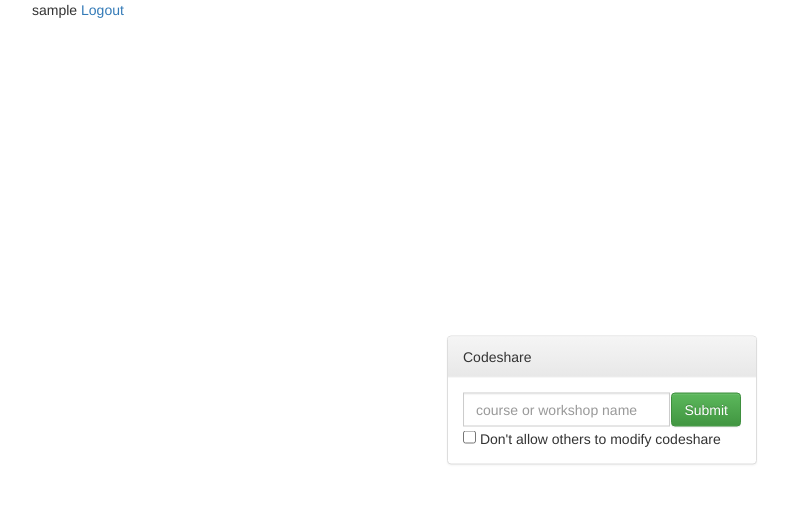
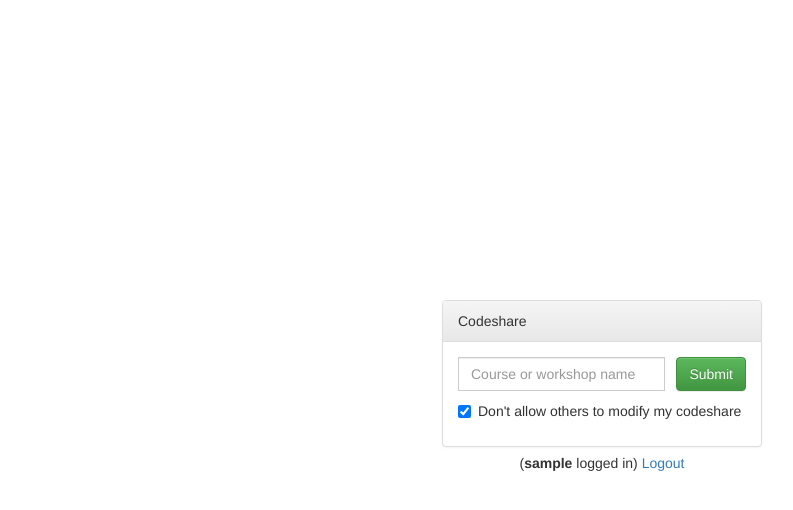
Before and after one commit to ymittal/codeshare, a Django app: page / in a window 1280 px wide. Shown: the top 510 px of the page, without its empty margins (38-831 px from the left). Run offline with Django 3.2, Linux system fonts and the light colour scheme; the visitor is signed in with stand-in values (Sample User, id 1); some libraries are stand-ins or nearby versions.

Commit message:
Improved styling for newly added features

```diff
--- a/codeshare/forms.py
+++ b/codeshare/forms.py
@@ -7,7 +7,8 @@ from .models import Instructor, CodeSnippet
 
 
 class UserForm(forms.ModelForm):
-    password = forms.CharField(widget=forms.PasswordInput())
+    password = forms.CharField(widget=forms.PasswordInput(
+        attrs={'class': 'form-control', 'name': 'password', 'placeholder': 'Password'}))
 
     class Meta:
         model = User
@@ -16,8 +17,7 @@ class UserForm(forms.ModelForm):
             "password",
         ]
         widgets = {
-            "username": TextInput(attrs={'name': 'username', 'placeholder': 'Username'}),
-            "password": TextInput(attrs={'password': 'password'}),
+            "username": TextInput(attrs={'class': 'form-control', 'name': 'username', 'placeholder': 'Username', 'autocomplete': 'off'}),
         }
 
 
--- a/django_project/templates/codeshare/index.html
+++ b/django_project/templates/codeshare/index.html
@@ -5,7 +5,7 @@
 {% load static %}
 <link rel="stylesheet" href="{% static 'css/home.css' %}">
 
-
+<div class="main-content">
 	<div class="panel panel-default course-panel">
 	  <div class="panel-heading">Codeshare</div>
 		<div class="panel-body">
@@ -17,23 +17,33 @@
 						<input class="btn btn-success" type="submit" value="Submit"/>
 					</div>
 					<div class="input-group img-rounded">
-					<input class="form-control" placeholder="course or workshop name" id="course" type="text" name="course_name">
+						<input class="form-control" placeholder="Course or workshop name" id="course" type="text" name="course_name" autocomplete="off">
 					</div>
 				</div>
 
+				<div>
 					{% if request.user.is_authenticated %}
-				<input type="checkbox" name="is_private">
-				Don't allow others to modify codeshare
+					<div class="checkbox">
+					    <label>
+					    	<input type="checkbox" name="is_private" checked>
+					    	Don't allow others to modify my codeshare
+					    </label>
+					</div>
+
 					{% endif %}
+				</div>
 			</form>
 		</div>
 	</div>
 
+	<div class="login-status">
 		{% if request.user.is_authenticated %}
-	{{ request.user.username }}
+			(<strong>{{ request.user.username }}</strong> logged in)
 			<a href="logout">Logout</a>
 		{% else %}
 			Are you a professor? <a href="login">Login</a>
 		{% endif %}
+	</div>
+</div>
 
 {% endblock content %}
--- a/static/css/home.css
+++ b/static/css/home.css
@@ -1,8 +1,18 @@
-.course-panel {
-	width: 310px;
+.main-content {
+	height: 100px;
+	width: 320px;
 	margin: auto;
 	position: absolute;
 	left: 50%;
 	top: 50%;
-	-webkit-transform: translate(-50%, -50%);
+  	margin-top: -50px;
+  	-webkit-transform: translate(-50%, -50%);
 }
+
+.course-panel {
+	margin-bottom: 6px;
+}
+
+.login-status {
+	text-align: center;
+}
```
Also changed, not shown: django_project/templates/codeshare/login.html (+29 -8 lines). Lines whose indentation alone changed are shown as unchanged.
